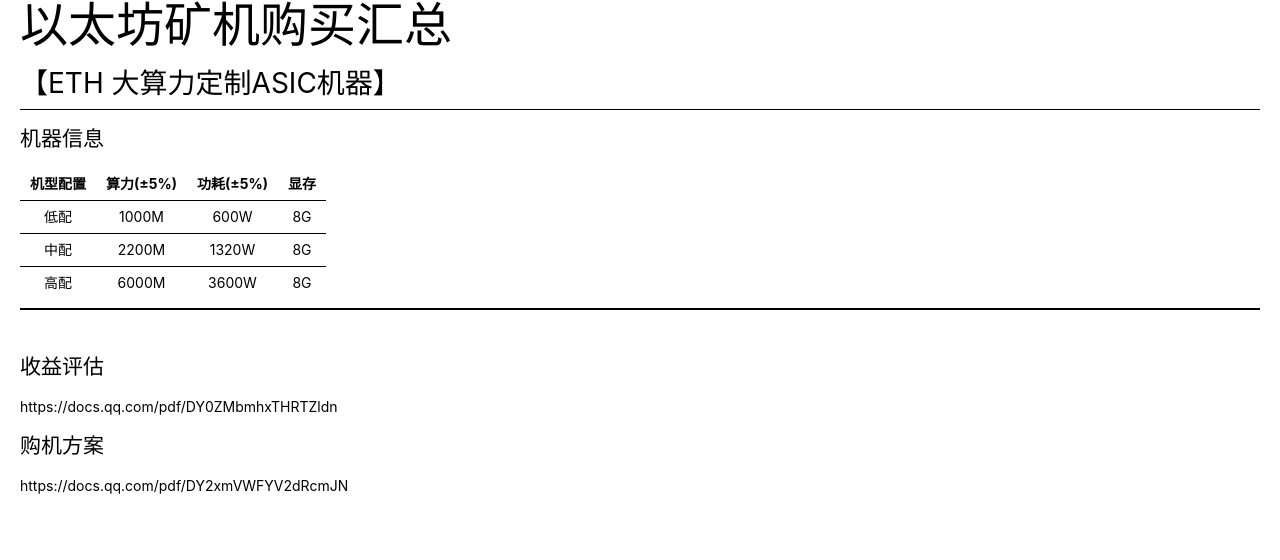
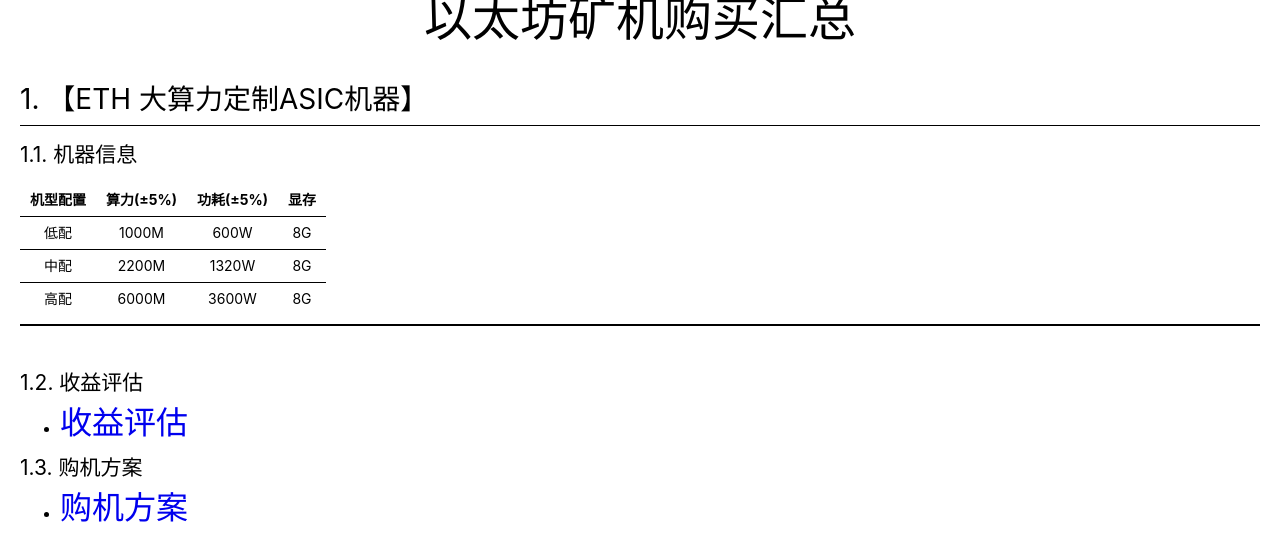
Before and after one commit to george012/ETH_MiningMachine_Buy, a plain HTML site: page index.html in a window 1280 px wide. Drawn offline with Linux system fonts and the light colour scheme; a script that the page names is missing.

Commit message:
修正居中

```diff
--- a/index.html
+++ b/index.html
@@ -365,9 +365,10 @@ code {
           : 'default'
     });
   </script>
-<p><font size=16>以太坊矿机购买汇总</font></p>
-<h1 id="eth-%E5%A4%A7%E7%AE%97%E5%8A%9B%E5%AE%9A%E5%88%B6asic%E6%9C%BA%E5%99%A8">【ETH 大算力定制ASIC机器】</h1>
-<h2 id="%E6%9C%BA%E5%99%A8%E4%BF%A1%E6%81%AF">机器信息</h2>
+<center><font size=16>以太坊矿机购买汇总</font></center>
+<br/>
+<h1 id="1-eth-%E5%A4%A7%E7%AE%97%E5%8A%9B%E5%AE%9A%E5%88%B6asic%E6%9C%BA%E5%99%A8">1. 【ETH 大算力定制ASIC机器】</h1>
+<h2 id="11-%E6%9C%BA%E5%99%A8%E4%BF%A1%E6%81%AF">1.1. 机器信息</h2>
 <table>
 <thead>
 <tr>
@@ -400,10 +401,14 @@ code {
 </table>
 <hr>
 <br/>
-<h2 id="%E6%94%B6%E7%9B%8A%E8%AF%84%E4%BC%B0">收益评估</h2>
-<p>https://docs.qq.com/pdf/DY0ZMbmhxTHRTZldn</p>
-<h2 id="%E8%B4%AD%E6%9C%BA%E6%96%B9%E6%A1%88">购机方案</h2>
-<p>https://docs.qq.com/pdf/DY2xmVWFYV2dRcmJN</p>
+<h2 id="12-%E6%94%B6%E7%9B%8A%E8%AF%84%E4%BC%B0">1.2. 收益评估</h2>
+<ul>
+<li><a href="https://docs.qq.com/pdf/DY0ZMbmhxTHRTZldn"><font size=6>收益评估</font></a></li>
+</ul>
+<h2 id="13-%E8%B4%AD%E6%9C%BA%E6%96%B9%E6%A1%88">1.3. 购机方案</h2>
+<ul>
+<li><a href="https://docs.qq.com/pdf/DY2xmVWFYV2dRcmJN"><font size=6>购机方案</font></a></li>
+</ul>
 
 </body>
 </html>
```
Also changed, not shown: 1 other file.
